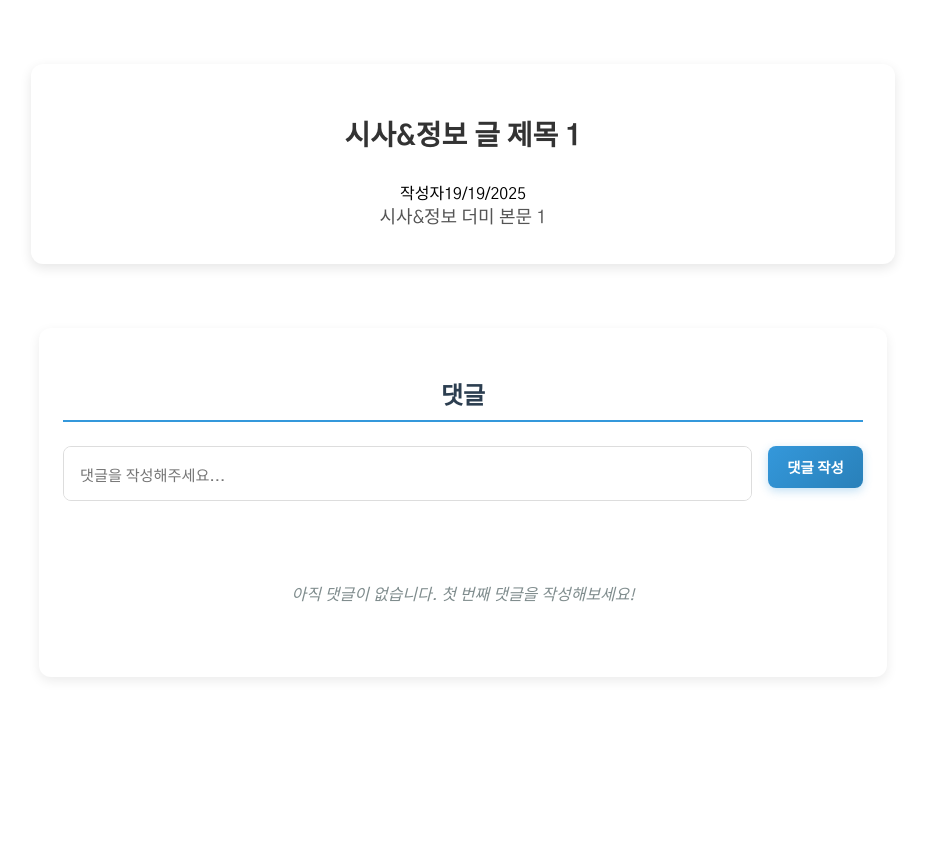
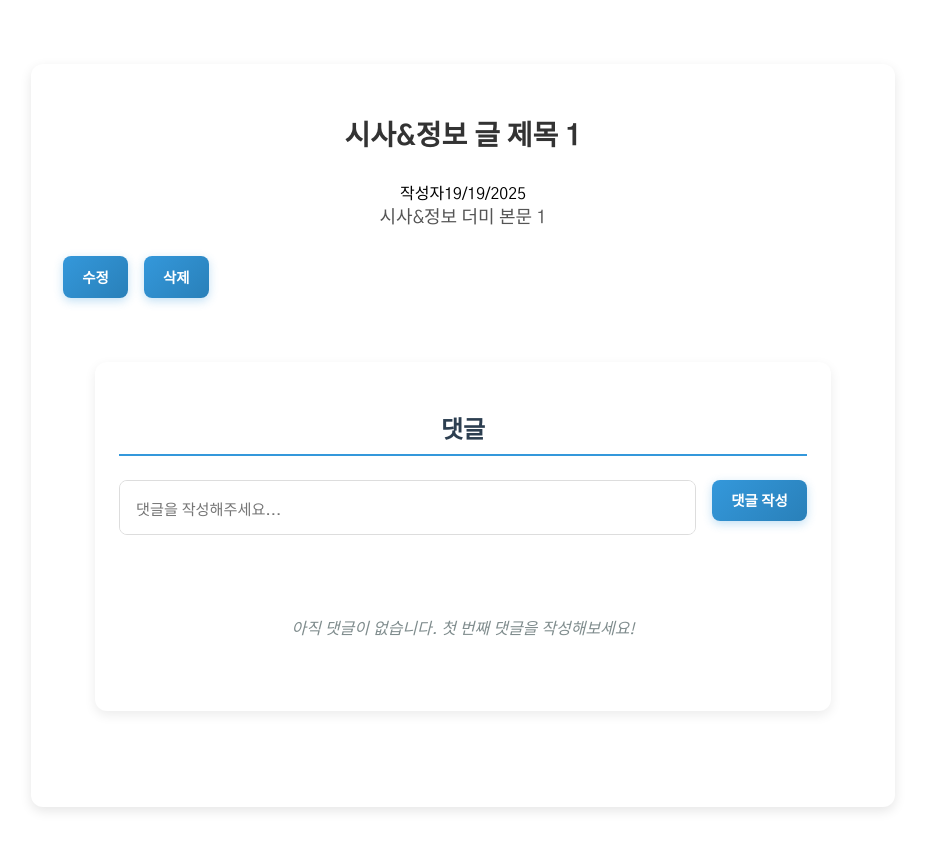
Before and after one commit to CROM-IDLE-CROMI/Team-IT-FE, a React (Vite) app: page /Board/1 in a window 1280 px wide. Shown: the top 850 px of the page, without its empty margins (177-1102 px from the left). Before the commit the page ends 800 px from the top, so only its background shows below. Built offline with nearby package versions, Linux system fonts and the light colour scheme.

Commit message:
Feat: 게시글 수정, 삭제 기능 구현
-작성자 인증은 백엔드 연동 후 할 예정

```diff
--- a/src/pages/BoardPage/BoardDetail.css
+++ b/src/pages/BoardPage/BoardDetail.css
@@ -22,6 +22,74 @@
   white-space: pre-wrap; /* 줄바꿈 유지 */
 }
 
+/* -------------------- 수정 모드 스타일 -------------------- */
+
+/* 제목 입력창 */
+.post-edit-title {
+  width: 100%;
+  font-size: 28px;
+  font-weight: bold;
+  margin-bottom: 1.5rem;
+  padding: 0.5rem 1rem;
+  border: 1px solid #ccc;
+  border-radius: 8px;
+  box-sizing: border-box;
+  color: #333;
+}
+
+/* 본문 입력창 */
+.post-edit-content {
+  width: 100%;
+  font-size: 18px;
+  line-height: 1.6;
+  padding: 1rem;
+  border: 1px solid #ccc;
+  border-radius: 8px;
+  box-sizing: border-box;
+  resize: vertical; /* 세로로만 크기 조절 가능 */
+  min-height: 200px;
+  color: #555;
+}
+
+/* 수정 모드 버튼 컨테이너는 기존과 동일 */
+.post-detail-actions {
+  margin-top: 1.5rem;
+  display: flex;
+  gap: 1rem;
+}
+
+/* 버튼 기본 스타일 (기존과 동일) */
+.post-detail-actions button {
+  padding: 0.5rem 1rem;
+  font-size: 16px;
+  border: none;
+  border-radius: 6px;
+  cursor: pointer;
+  transition: all 0.2s ease;
+}
+
+/* 저장 버튼 (수정 모드 첫 번째 버튼) */
+.post-detail-actions button:first-child {
+  background-color: #4caf50;
+  color: #fff;
+}
+
+.post-detail-actions button:first-child:hover {
+  background-color: #45a049;
+}
+
+/* 취소 버튼 (수정 모드 두 번째 버튼) */
+.post-detail-actions button:last-child {
+  background-color: #f44336;
+  color: #fff;
+}
+
+.post-detail-actions button:last-child:hover {
+  background-color: #e53935;
+}
+
+
+
 /* 모바일 대응 */
 @media (max-width: 600px) {
   .post-detail-wrapper {
@@ -33,4 +101,8 @@
   .post-detail-content {
     font-size: 16px;
   }
+  .post-detail-actions button {
+    font-size: 14px;
+    padding: 0.4rem 0.8rem;
+  }
 }
--- a/src/pages/BoardPage/BoardDetail.tsx
+++ b/src/pages/BoardPage/BoardDetail.tsx
@@ -23,54 +23,115 @@ const BoardDetail: React.FC<BoardDetailProps> = ({ postsByCategory }) => {
 
   const post = Object.values(postsByCategory)
     .flat()
-    .find(p => p.id === postId);
+    .find((p) => p.id === postId);
 
-  // 댓글 상태 관리
-  const [comments, setComments] = useState<Comment[]>([
-]);
+  if (!post) return <div>게시글을 찾을 수 없습니다.</div>;
 
+  // 현재 로그인 사용자 (실제 프로젝트에서는 Context, Redux 등에서 가져오기)
+  const currentUser = "로그인한 작성자 이름";
+  const isAuthor = true
+
+  // 게시글 수정 상태
+  const [isEditing, setIsEditing] = useState(false);
+  const [editTitle, setEditTitle] = useState(post.title);
+  const [editContent, setEditContent] = useState(post.content);
+
+  // 댓글 상태
+  const [comments, setComments] = useState<Comment[]>([]);
+
+  // -------------------- 게시글 수정/삭제 --------------------
+  const handleEdit = () => setIsEditing(true);
+
+  const handleSave = () => {
+    if (!editTitle.trim() || !editContent.trim()) return;
+
+    post.title = editTitle.trim();
+    post.content = editContent.trim();
+
+    setIsEditing(false);
+    alert("게시글이 수정되었습니다.");
+  };
+
+  const handleCancel = () => {
+    setEditTitle(post.title);
+    setEditContent(post.content);
+    setIsEditing(false);
+  };
+
+  const handleDelete = () => {
+    const confirmDelete = window.confirm("정말 삭제하시겠습니까?");
+    if (!confirmDelete) return;
+
+    // 실제 삭제 로직 (예: 부모 컴포넌트에 함수 전달)
+    alert("게시글이 삭제되었습니다.");
+    navigate("/board"); // 목록으로 이동
+  };
+
+  // -------------------- 댓글 기능 --------------------
   const handleAddComment = (content: string) => {
     const newComment: Comment = {
       id: Date.now(),
-      author: "현재사용자", // 실제로는 로그인한 사용자 정보
+      author: currentUser,
       content,
-      createdAt: new Date().toISOString()
+      createdAt: new Date().toISOString(),
     };
-    setComments(prev => [...prev, newComment]);
+    setComments((prev) => [...prev, newComment]);
   };
 
   const handleAddReply = (commentId: number, content: string) => {
     const newReply: Comment = {
       id: Date.now(),
-      author: "현재사용자", // 실제로는 로그인한 사용자 정보
+      author: currentUser,
       content,
-      createdAt: new Date().toISOString()
+      createdAt: new Date().toISOString(),
     };
-
-    setComments(prev => prev.map(comment =>
-      comment.id === commentId
-        ? { ...comment, replies: [...(comment.replies || []), newReply] }
-        : comment
-    ));
+    setComments((prev) =>
+      prev.map((comment) =>
+        comment.id === commentId
+          ? { ...comment, replies: [...(comment.replies || []), newReply] }
+          : comment
+      )
+    );
   };
 
-  if (!post) return <div>게시글을 찾을 수 없습니다.</div>;
-
+  // -------------------- JSX --------------------
   return (
-    <div>
-      {/* 게시글 본문 */}
-      <div className="post-detail-wrapper">
-        <div className="post-detail-header">
+    <div className="post-detail-wrapper">
+      {isEditing ? (
+        <>
+          <input
+            value={editTitle}
+            onChange={(e) => setEditTitle(e.target.value)}
+            className="post-edit-title"
+          />
+          <textarea
+            value={editContent}
+            onChange={(e) => setEditContent(e.target.value)}
+            className="post-edit-content"
+          />
+          <div className="post-detail-actions">
+            <button onClick={handleSave}>저장</button>
+            <button onClick={handleCancel}>취소</button>
+          </div>
+        </>
+      ) : (
+        <>
           <h2 className="post-detail-title">{post.title}</h2>
           <div className="post-detail-meta">
             <span className="post-detail-author">{post.author}</span>
             <span className="post-detail-date">{post.date}</span>
           </div>
-        </div>
-        <div className="post-detail-content">{post.content}</div>
-      </div>
+          <div className="post-detail-content">{post.content}</div>
+          {isAuthor && (
+            <div className="post-detail-actions">
+              <button onClick={handleEdit}>수정</button>
+              <button onClick={handleDelete}>삭제</button>
+            </div>
+          )}
+        </>
+      )}
 
-      {/* 댓글 섹션 - 별도 컨테이너 */}
+      {/* 댓글 섹션 */}
       <BoardComment
         postId={postId}
         comments={comments}
--- a/src/pages/BoardPage/BoardWrite.tsx
+++ b/src/pages/BoardPage/BoardWrite.tsx
@@ -17,10 +17,12 @@ const BoardWrite: React.FC<BoardWriteProps> = ({ onAddPost }) => {
   const handleSubmit = () => {
     if (!title || !content) return alert("제목과 본문을 입력해주세요");
 
+    const currentUser = "로그인한 작성자 이름";
+
     const newPost: Post = {
       id: Date.now(),
       title,
-      author: "작성자", // 작성자 고정
+      author: "currentUser", // 작성자 고정
       content, // 본문 추가
       date: new Date().toLocaleDateString(),
     };
--- a/src/pages/BoardPage/Boarder.tsx
+++ b/src/pages/BoardPage/Boarder.tsx
@@ -67,13 +67,13 @@ const BoardPage: React.FC<BoardPageProps> = ({ postsByCategory }) => {
 
   return (
     <div className="board-page-wrapper">
-      <Header/>
+      <Header />
       <h2>{category} 게시판</h2>
 
       {/* 카테고리 탭과 검색 */}
       <div className="board-button">
         <div className="board-tabs">
-          {(["시사&정보","질문","홍보"] as Category[]).map(cat => (
+          {(["시사&정보", "질문", "홍보"] as Category[]).map(cat => (
             <button
               key={cat}
               className={category === cat ? "active" : ""}
```
